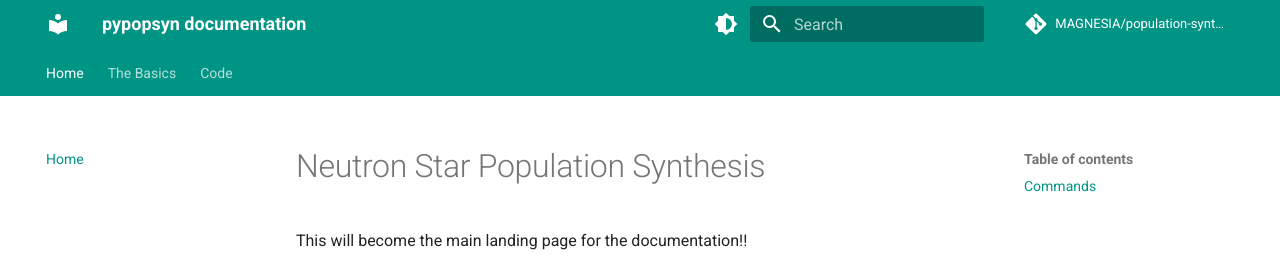
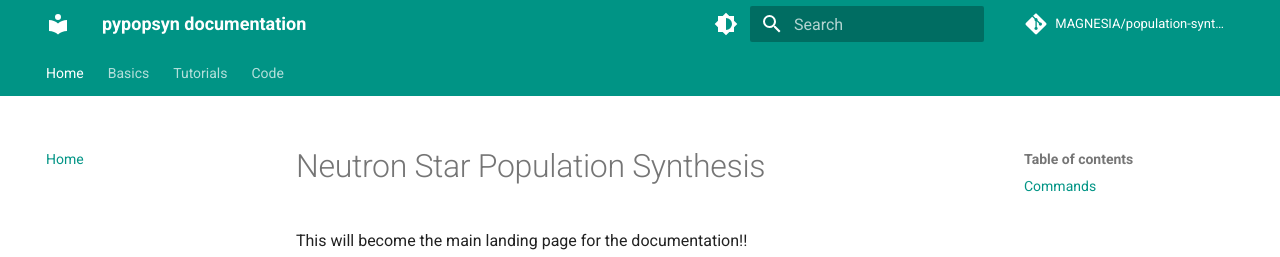
Before and after one commit to ice-csic-astroexotic/ML-Poppyns, an MkDocs documentation site: the page built from docs/index.md, in a window 1280 px wide. Shown: the top 257 px of the page. Built offline with MkDocs 1.6.1 and Material for MkDocs 9.7.7, drawn with Linux system fonts in a browser that asks for light colours; comment, search, counter and statistics services are not loaded; some of the changed lines change nothing that is shown.

Commit message:
Adding main navigation sites as a first step. Note that the arguments in some of these are not correctly formatted in the final documentation. We need to have another look at this.

```diff
--- a/mkdocs.yml
+++ b/mkdocs.yml
@@ -27,10 +27,32 @@
 nav:
   # Overall navigation structure of the documentation.
   - Home: index.md
-  - The Basics:
-      - basics/introduction.md
+  - Basics:
+      - basics/getting_started.md
+      - basics/testing.md
+      - basics/logging.md
+      - basics/HTCondor.md
+      - basics/dask.md
+  - Tutorials:
+      - tutorials/simulator_tutorial.md
+      - tutorials/generator_tutorial.md
+      - tutorials/learning_tutorial.md
+      - tutorials/learning_tutorial_sbi.md
   - Code:
-      - code/simulator.md
+      - Simulator:
+          - code/simulator/simulator.md
+          - code/simulator/basics.md
+          - code/simulator/stellar_dynamics.md
+          - code/simulator/magneto_rotational_physics.md
+          - code/simulator/interstellar_medium.md
+          - code/simulator/multiband_emission.md
+          - code/simulator/multiband_surveys.md
+      - Generator:
+          - code/generator/generator.md
+      - Learning:
+          - code/learning/learning.md
+      - Utilities:
+          - code/utilities/utilities.md
 plugins:
   # Adding plugin to autogenerate documentation.
   - mkdocstrings
```
